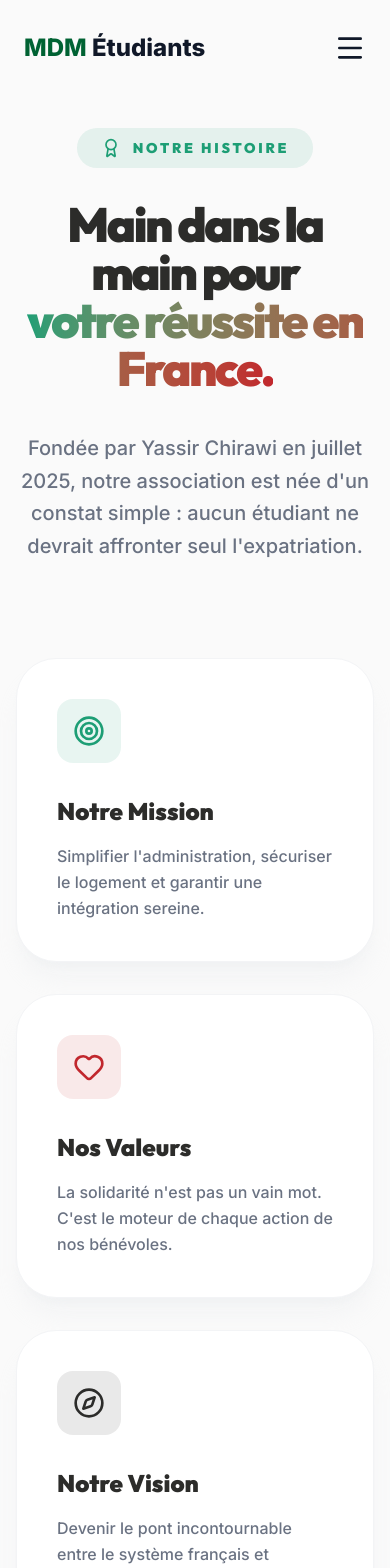
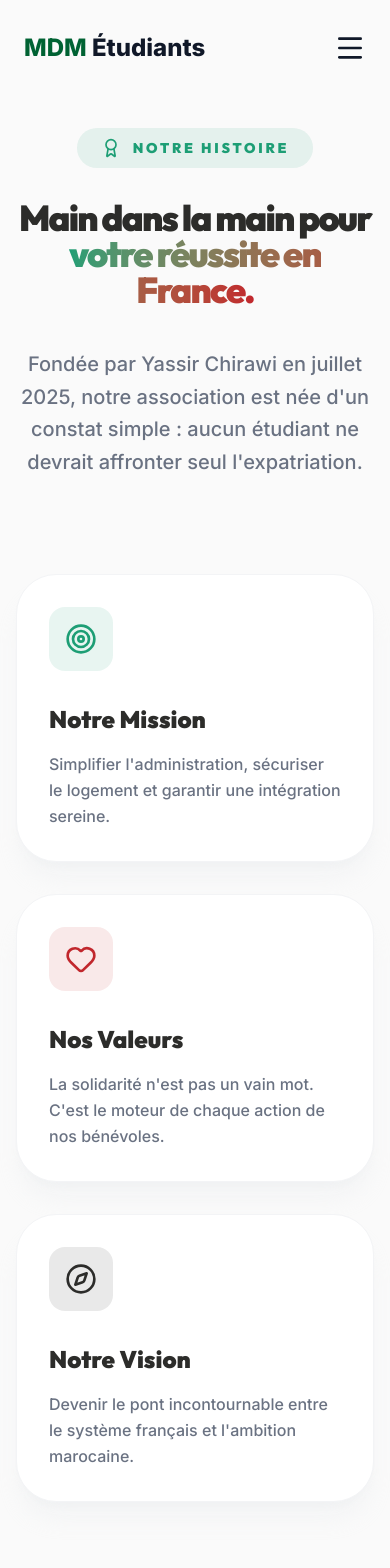
Before and after one commit to YassirChirawi/mdm_asso, a Next.js app: page /about in a window 390 px wide. Shown: the top 1568 px of the page. Built offline with nearby package versions, Linux system fonts and the light colour scheme.

Commit message:
style: optimize global mobile responsiveness and typography for smartphone viewports

```diff
--- a/src/app/about/page.tsx
+++ b/src/app/about/page.tsx
@@ -31,7 +31,7 @@ export default function About() {
             <Award className="w-5 h-5" />
             Notre Histoire
           </div>
-          <h1 className="font-heading text-5xl md:text-7xl font-black text-brand-dark mb-10 tracking-tighter leading-none">
+          <h1 className="font-heading text-4xl md:text-7xl font-black text-brand-dark mb-10 tracking-tighter leading-none">
             Main dans la main pour <br/>
             <span className="text-transparent bg-clip-text bg-gradient-to-r from-brand-green to-brand-red">
               votre réussite en France.
@@ -59,7 +59,7 @@ export default function About() {
             <motion.div
               key={idx}
               variants={itemVariants}
-              className="bg-white rounded-[2.5rem] p-10 border border-gray-100 shadow-xl shadow-gray-200/30 hover:shadow-2xl transition-all group"
+              className="bg-white rounded-[2.5rem] p-8 md:p-10 border border-gray-100 shadow-xl shadow-gray-200/30 hover:shadow-2xl transition-all group"
             >
               <div className={`w-16 h-16 ${item.bg} ${item.color} rounded-2xl flex items-center justify-center mb-8 group-hover:scale-110 transition-transform`}>
                 {item.icon}
@@ -71,7 +71,7 @@ export default function About() {
         </motion.div>
 
         {/* Leadership Section */}
-        <div className="bg-brand-dark rounded-[4rem] p-12 md:p-24 text-center text-white relative overflow-hidden">
+        <div className="bg-brand-dark rounded-[3rem] md:rounded-[4rem] p-8 md:p-24 text-center text-white relative overflow-hidden">
           <div className="absolute top-0 right-0 w-[400px] h-[400px] bg-brand-green/10 rounded-full blur-[100px]"></div>
           <div className="absolute bottom-0 left-0 w-[400px] h-[400px] bg-brand-red/10 rounded-full blur-[100px]"></div>
 
--- a/src/app/contact/page.tsx
+++ b/src/app/contact/page.tsx
@@ -17,7 +17,7 @@ export default function Contact() {
           <div className="inline-flex items-center justify-center w-16 h-16 rounded-2xl bg-brand-green/10 text-brand-green mb-6 shadow-sm">
             <MessageSquare className="w-8 h-8" />
           </div>
-          <h1 className="font-heading text-5xl md:text-6xl font-black text-brand-dark mb-6 tracking-tighter">
+          <h1 className="font-heading text-4xl md:text-6xl font-black text-brand-dark mb-6 tracking-tighter">
             Contactez-nous
           </h1>
           <p className="text-xl text-gray-500 font-medium leading-relaxed">
@@ -33,7 +33,7 @@ export default function Contact() {
             animate={{ opacity: 1, x: 0 }}
             className="flex flex-col gap-8"
           >
-            <div className="bg-white rounded-[3rem] p-10 border border-gray-100 shadow-xl shadow-gray-200/20 flex-grow relative overflow-hidden">
+            <div className="bg-white rounded-[2.5rem] md:rounded-[3rem] p-8 md:p-10 border border-gray-100 shadow-xl shadow-gray-200/20 flex-grow relative overflow-hidden">
                <div className="absolute top-0 right-0 w-64 h-64 bg-brand-green/5 rounded-full blur-3xl transform translate-x-1/3 -translate-y-1/3"></div>
                <h2 className="font-heading text-3xl font-black mb-10 text-brand-dark relative z-10">Informations</h2>
 
@@ -91,7 +91,7 @@ export default function Contact() {
           <motion.div
             initial={{ opacity: 0, x: 30 }}
             animate={{ opacity: 1, x: 0 }}
-            className="bg-white rounded-[3.5rem] p-10 md:p-16 border border-gray-100 shadow-2xl shadow-gray-200/40"
+            className="bg-white rounded-[2.5rem] md:rounded-[3.5rem] p-8 md:p-16 border border-gray-100 shadow-2xl shadow-gray-200/40"
           >
             <ContactForm />
           </motion.div>
--- a/src/app/guide/page.tsx
+++ b/src/app/guide/page.tsx
@@ -33,7 +33,7 @@ export default function GuideIndex() {
           <div className="inline-flex items-center justify-center w-20 h-20 rounded-[2rem] bg-brand-dark text-white mb-8 shadow-2xl shadow-brand-green/20 -rotate-3">
             <GraduationCap className="w-10 h-10 text-brand-green" />
           </div>
-          <h1 className="font-heading text-5xl md:text-6xl font-black text-brand-dark mb-6 tracking-tighter">
+          <h1 className="font-heading text-4xl md:text-6xl font-black text-brand-dark mb-6 tracking-tighter">
             Le Guide Complet
           </h1>
           <p className="text-xl text-gray-500 font-medium leading-relaxed">
@@ -52,7 +52,7 @@ export default function GuideIndex() {
             <motion.div key={chapter.id} variants={itemVariants}>
               <Link
                 href={`/guide/${chapter.id}`}
-                className="group relative bg-white rounded-[2.5rem] p-8 h-full shadow-sm hover:shadow-2xl hover:shadow-brand-green/5 transition-all duration-500 border border-gray-100 flex flex-col items-start overflow-hidden"
+                className="group relative bg-white rounded-[2.5rem] p-7 md:p-8 h-full shadow-sm hover:shadow-2xl hover:shadow-brand-green/5 transition-all duration-500 border border-gray-100 flex flex-col items-start overflow-hidden"
               >
                 {/* Accent Background */}
                 <div className="absolute top-0 right-0 w-32 h-32 bg-gray-50 rounded-bl-[4rem] group-hover:bg-brand-green/5 transition-colors -z-0"></div>
--- a/src/app/layout.tsx
+++ b/src/app/layout.tsx
@@ -19,7 +19,7 @@ export default function RootLayout({
 }>) {
   return (
     <html lang="fr" className={`scroll-smooth ${inter.variable} ${outfit.variable}`}>
-      <body className="font-sans min-h-screen flex flex-col bg-white text-brand-dark antialiased">
+      <body className="font-sans min-h-screen flex flex-col bg-white text-brand-dark antialiased overflow-x-hidden">
         <Navbar />
         <main className="flex-grow">
           {children}
--- a/src/app/page.tsx
+++ b/src/app/page.tsx
@@ -29,7 +29,7 @@ export default function Home() {
             initial={{ opacity: 0, y: 30 }}
             animate={{ opacity: 1, y: 0 }}
             transition={{ duration: 0.8, delay: 0.1 }}
-            className="font-heading text-6xl md:text-8xl lg:text-[6rem] font-black text-white tracking-tighter mb-8 leading-[0.95]"
+            className="font-heading text-4xl md:text-8xl lg:text-[6rem] font-black text-white tracking-tighter mb-8 leading-[0.95]"
           >
             L'accompagnement <br className="hidden md:block" />
             <span className="text-transparent bg-clip-text bg-gradient-to-r from-brand-green via-white to-brand-red">
@@ -208,7 +208,7 @@ export default function Home() {
           <div className="flex flex-col lg:flex-row items-end justify-between mb-20 gap-8">
             <div className="max-w-2xl">
               <div className="text-brand-green font-heading font-black tracking-[0.3em] uppercase text-sm mb-6 bg-brand-green/10 px-6 py-2 rounded-full inline-block">Le Savoir est une force</div>
-              <h2 className="font-heading text-5xl md:text-7xl font-black leading-none tracking-tighter">Ton installation, <br/>sans zone d'ombre.</h2>
+              <h2 className="font-heading text-4xl md:text-7xl font-black leading-none tracking-tighter">Ton installation, <br/>sans zone d'ombre.</h2>
             </div>
             <Link href="/guide" className="group flex items-center gap-4 bg-white/5 hover:bg-white/10 p-4 rounded-2xl border border-white/10 transition-all font-bold">
                Consulter l'index complet des chapitres
@@ -232,7 +232,7 @@ export default function Home() {
                 transition={{ delay: idx * 0.1 }}
                 className={`p-10 rounded-[3rem] ${feature.bg} border border-white/5 relative group hover:border-white/10 transition-colors`}
               >
-                <div className={`${feature.color} font-heading font-black text-8xl mb-8 opacity-20 group-hover:opacity-40 transition-opacity`}>{feature.num}</div>
+                <div className={`${feature.color} font-heading font-black text-6xl md:text-8xl mb-8 opacity-20 group-hover:opacity-40 transition-opacity`}>{feature.num}</div>
                 <h3 className="font-heading text-3xl font-black mb-6">{feature.title}</h3>
                 <p className="text-gray-400 text-lg leading-relaxed mb-6">
                   {feature.desc}
```
